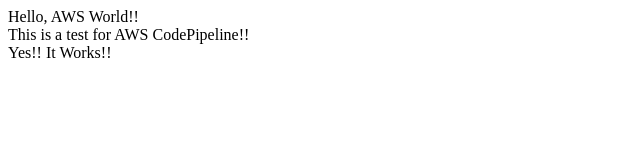
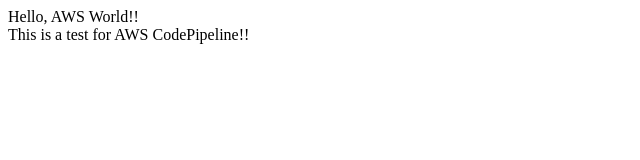
Before and after one commit to tafu01/final-work, a plain HTML site: page src/index.html in a window 1280 px wide. Shown: the whole page, without its empty margins (0-640 px from the left). Drawn offline with Linux system fonts and the light colour scheme.

```diff
--- a/src/index.html
+++ b/src/index.html
@@ -8,6 +8,5 @@
 <body>
   Hello, AWS World!!<br>
   This is a test for AWS CodePipeline!!<br>
-  Yes!! It Works!!
 </body>
 </html>
```
